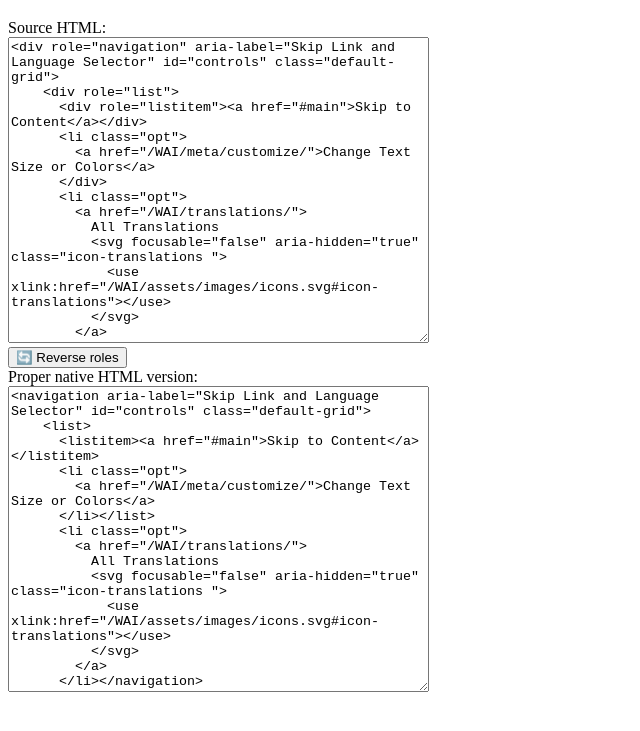
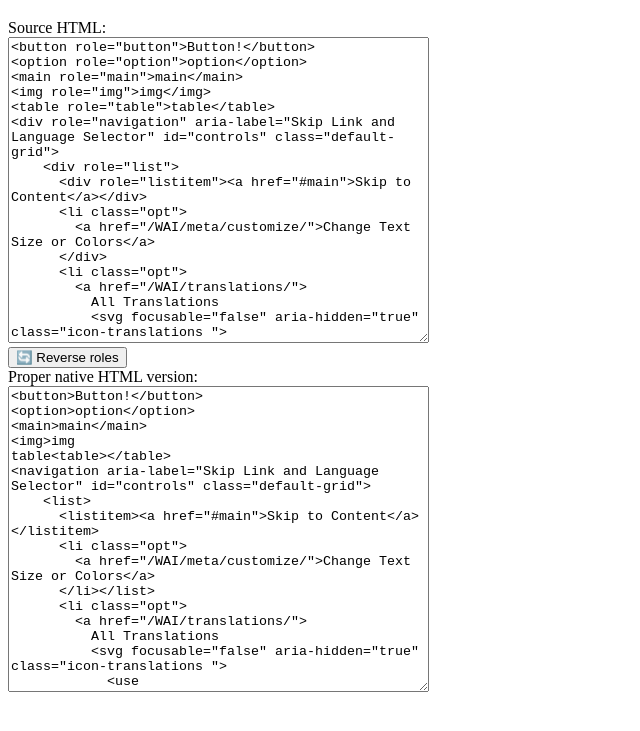
Before and after one commit to lloydi/role-reverser, a plain HTML site: page index.html in a window 1280 px wide. Shown: the part 61-792 px from the top of the page, without its empty margins (0-640 px from the left). Drawn offline with Linux system fonts and the light colour scheme.

Commit message:
Check for role=HTML.tagName

```diff
--- a/index.html
+++ b/index.html
@@ -19,7 +19,12 @@
     <div class="row">
       <div class="col col-6">
         <div><label for="txtSource">Source HTML:</label></div>
-        <textarea id="txtSource" cols="50" rows="20">&lt;div role="navigation" aria-label="Skip Link and Language Selector" id="controls" class="default-grid"&gt;
+        <textarea id="txtSource" cols="50" rows="20">&lt;button role="button"&gt;Button!&lt;/button&gt;
+&lt;option role="option"&gt;option&lt;/option&gt;
+&lt;main role="main"&gt;main&lt;/main&gt;
+&lt;img role="img"&gt;img&lt;/img&gt;
+&lt;table role="table"&gt;table&lt;/table&gt;
+&lt;div role="navigation" aria-label="Skip Link and Language Selector" id="controls" class="default-grid"&gt;
     &lt;div role="list"&gt;
       &lt;div role="listitem"&gt;&lt;a href="#main"&gt;Skip to Content&lt;/a&gt;&lt;/div&gt;
       &lt;li class="opt"&gt;
--- a/role-reverser.js
+++ b/role-reverser.js
@@ -4,23 +4,32 @@ function transformHTML() {
   const txtSource = document.querySelector("#txtSource");
   const txtAmended = document.querySelector("#txtAmended");
   const tempDOMDumpingGround = document.querySelector("#tempDOMDumpingGround");
-  const log = document.querySelector("#log");
   const btnReverseRoles = document.querySelector("#btnReverseRoles");
-  let scopeDoc = false;
-  let consoleStr = "";
-  let pointlessTabindexCount = 0;
-  let pointlessRoles = "";
-  let pointlessRolesCount = 0;
-  let buttonWithButtonRole=false;
-  let linkWithLinkRole=false;
-  let headingWithHeadingRole=false;
-  let textInputWithTextboxRole=false;
+  let removedRoleCount = 0;
+  let swappedElCount = 0;
+  // const log = document.querySelector("#log");
+  // let scopeDoc = false;
+  // let consoleStr = "";
+  // let pointlessTabindexCount = 0;
+  // let pointlessRoles = "";
+  // let pointlessRolesCount = 0;
+  // let buttonWithButtonRole=false;
+  // let linkWithLinkRole=false;
+  // let headingWithHeadingRole=false;
+  // let textInputWithTextboxRole=false;
 
   function transformNode(node) {
     // Only process elements with a role attribute
     if (node.nodeType === Node.ELEMENT_NODE && node.hasAttribute('role')) {
       const role = node.getAttribute('role');
 
+      if (role.toUpperCase()===node.tagName.toUpperCase()) {
+        // Same element/role. No cloning
+        removedRoleCount++;
+        node.removeAttribute("role");
+      } else {
+        // Different element/role. Clone it
+        swappedElCount++;
         // Change the element type to match the role name
         const newElement = document.createElement(role);
 
@@ -44,6 +53,9 @@ function transformHTML() {
         for (let i = 0; i < newElement.childNodes.length; i++) {
           transformNode(newElement.childNodes[i]);
         }
+
+      }
+
     } else {
       // Recursively transform the children of the current node
       for (let i = 0; i < node.childNodes.length; i++) {
@@ -56,6 +68,10 @@ function transformHTML() {
     tempDOMDumpingGround.innerHTML = txtSource.value;
     transformNode(tempDOMDumpingGround);
     txtAmended.value = tempDOMDumpingGround.innerHTML;
+    console.log("==================================================");
+    console.log("Swapped elements: " + swappedElCount);
+    console.log("Elements with superfluous `role` removed: " + removedRoleCount);
+    console.log("==================================================");
   }
 
   btnReverseRoles.addEventListener("click", (e) => {
```
Lines whose indentation alone changed are shown as unchanged.
